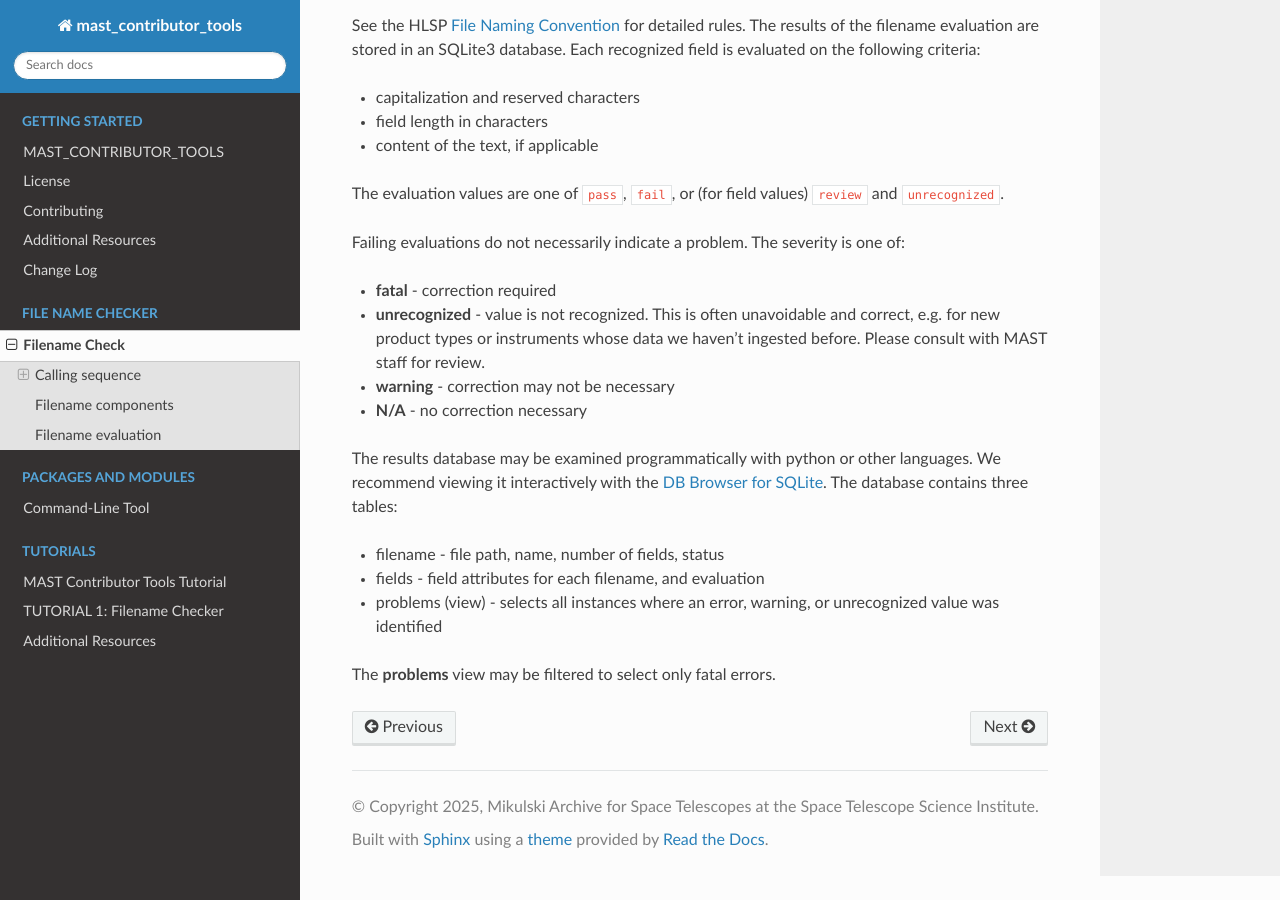
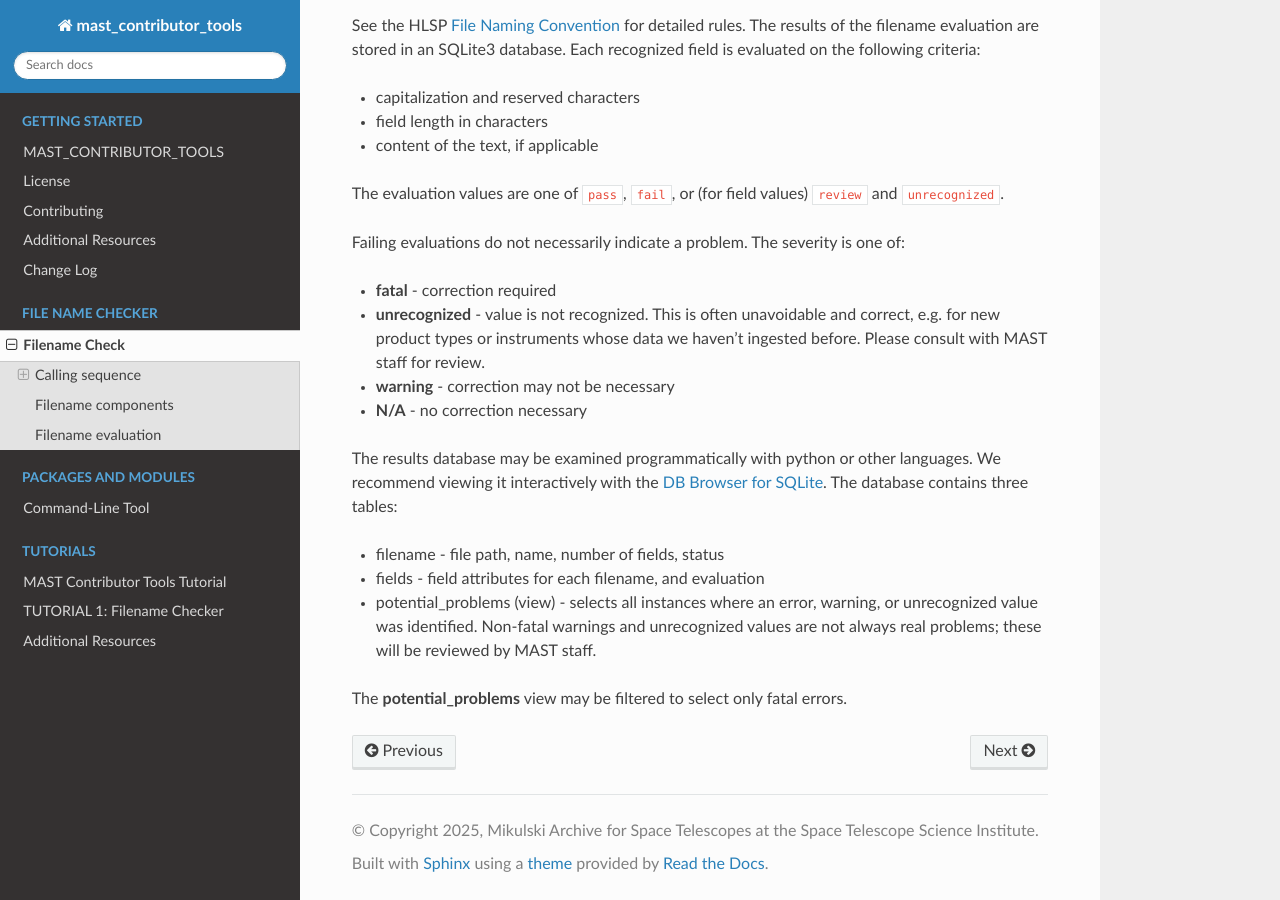
Before and after one commit to spacetelescope/mast_contributor_tools, a Sphinx documentation site: the page built from docs/filename_check_readme.md, in a window 1280 px wide and 900 px high, scrolled down 3013 px. Built offline with Sphinx 7.4.7 and the Read the Docs theme 3.1.0, drawn with Linux system fonts in a browser that asks for light colours; pages that are not in the unit, such as notebooks, are missing from menus.

Commit message:
Change name of problems view to potential_problems

```diff
--- a/docs/filename_check_readme.md
+++ b/docs/filename_check_readme.md
@@ -118,6 +118,6 @@ The results database may be examined programmatically with python or other langu
 
 * filename - file path, name, number of fields, status
 * fields - field attributes for each filename, and evaluation
-* problems (view) - selects all instances where an error, warning, or unrecognized value was identified
+* potential_problems (view) - selects all instances where an error, warning, or unrecognized value was identified. Non-fatal warnings and unrecognized values are not always real problems; these will be reviewed by MAST staff.
 
-The **problems** view may be filtered to select only fatal errors.
+The **potential_problems** view may be filtered to select only fatal errors.
```
Also changed, not shown: 1 other file.
